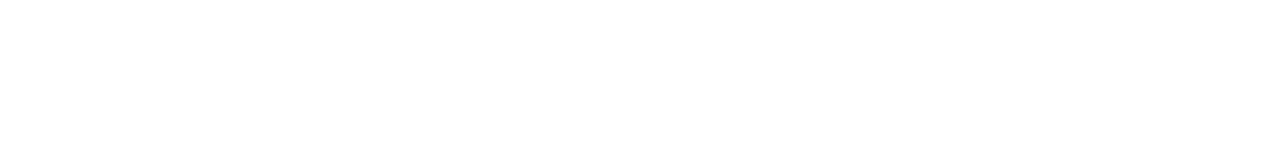
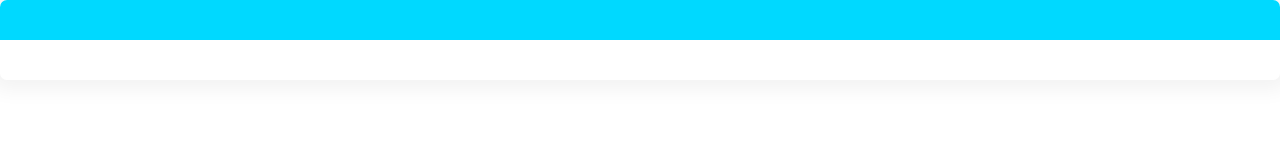
Before and after one commit to fajj-developer14/Practice, a plain HTML site: page Moshify/Index.html in a window 1280 px wide. Drawn offline with Linux system fonts and the light colour scheme.

Commit message:
Build the card.

```diff
--- a/Moshify/Index.html
+++ b/Moshify/Index.html
@@ -13,5 +13,10 @@
     <link rel="stylesheet" href="css/normalize.css" />
     <link rel="stylesheet" href="css/styles.css" />
   </head>
-  <body></body>
+  <body>
+    <article class="card card--secondary">
+      <header class="card__header"></header>
+      <main class="card__body"></main>
+    </article>
+  </body>
 </html>
--- a/Moshify/css/styles.css
+++ b/Moshify/css/styles.css
@@ -274,3 +274,26 @@ a {
     font-size: 1.5rem;
   }
 }
+
+/* Cards */
+
+.card {
+  border-radius: 7px;
+  overflow: hidden;
+  box-shadow: 0 0 20px 10px #f3f3f3;
+}
+
+.card__header,
+.card__body {
+  padding: 2rem 3rem;
+}
+
+.card--primary .card__header {
+  background: var(--color-primary);
+  color: #fff;
+}
+
+.card--secondary .card__header {
+  background: var(--color-secondary);
+  color: #fff;
+}
```
Also changed, not shown: Moshify/components/cards.html (added, +4 -0 lines).
